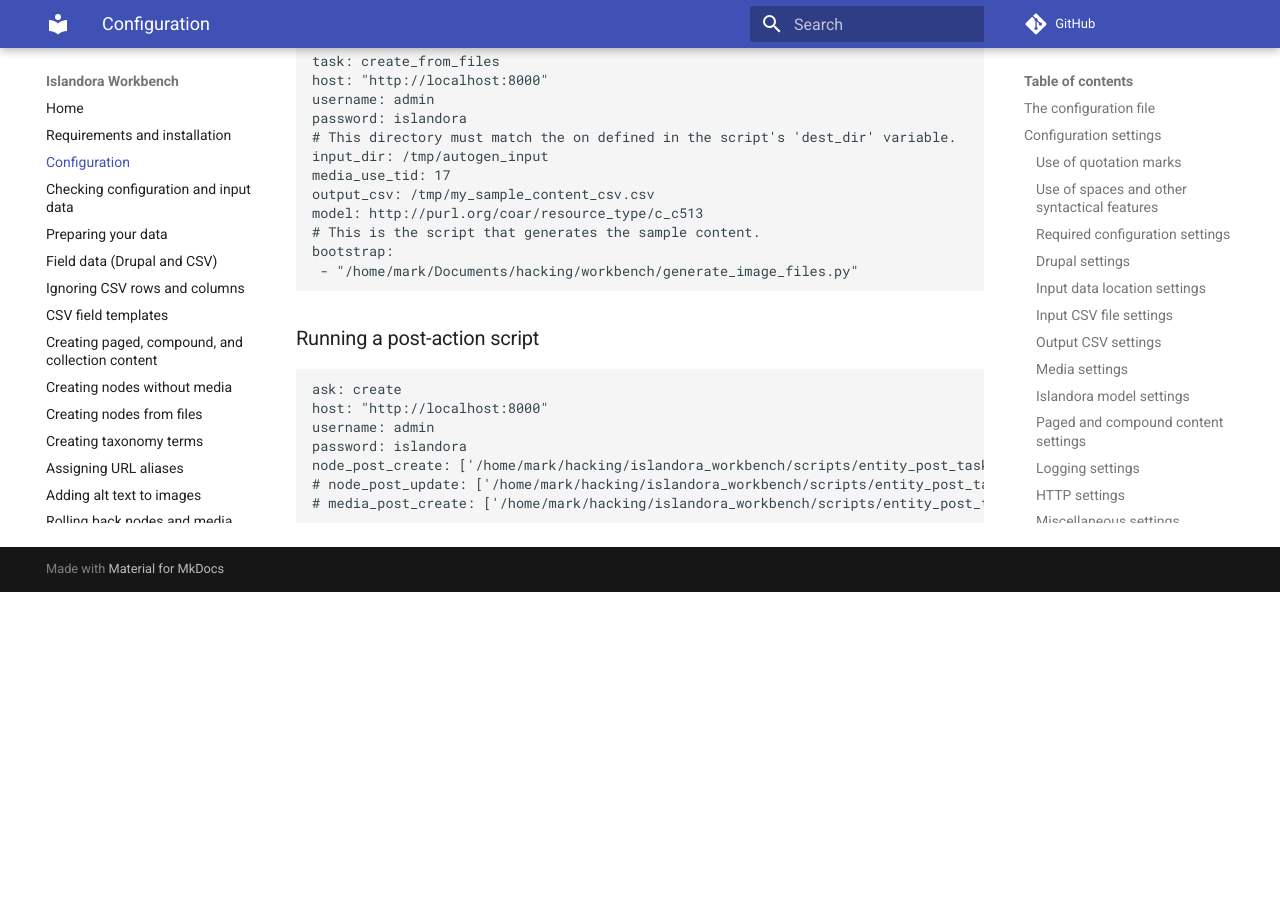
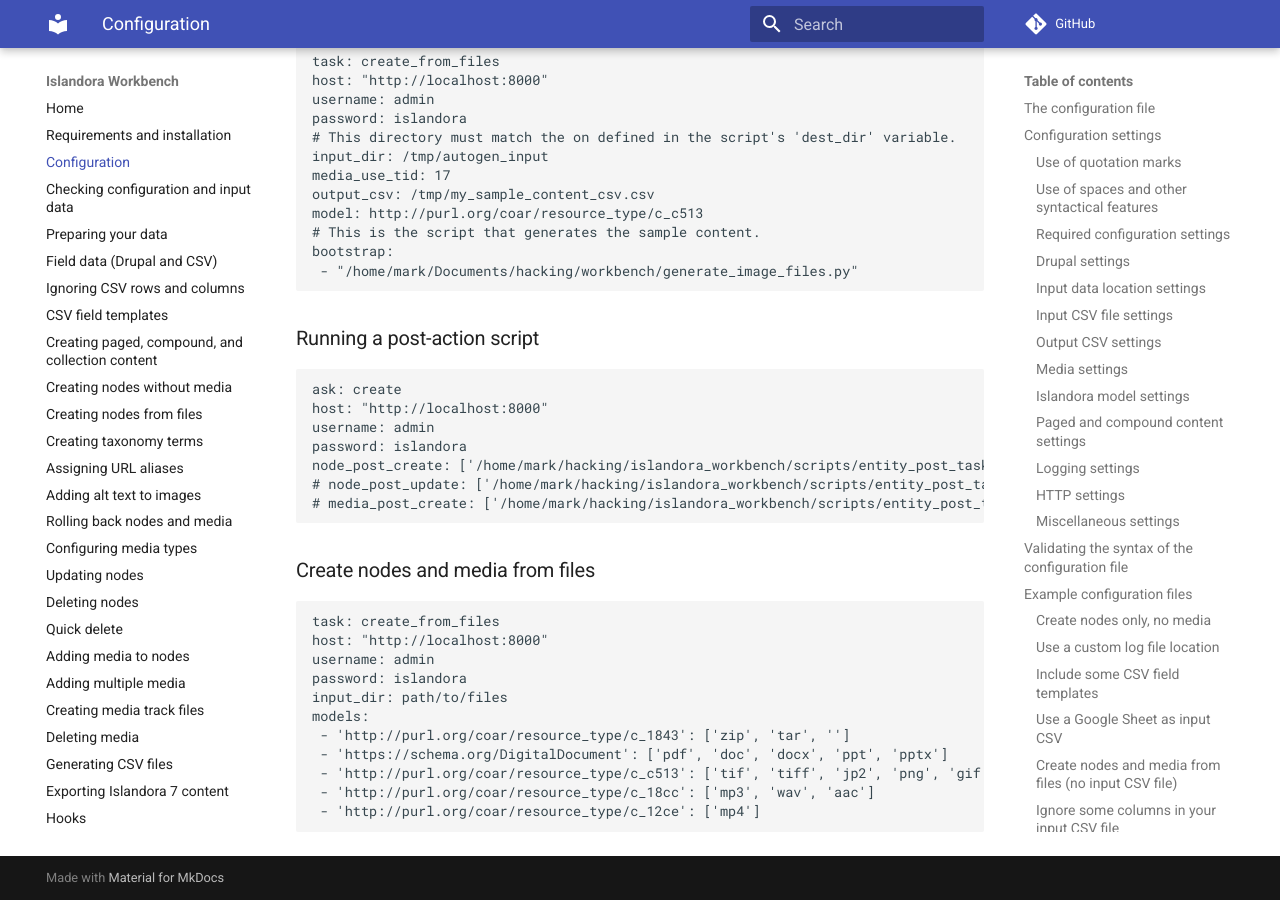
Before and after one commit to mjordan/islandora_workbench_docs, an MkDocs documentation site: the page built from docs/configuration.md, in a window 1280 px wide and 900 px high, scrolled down 19943 px. Built offline with MkDocs 1.6.1 and Material for MkDocs 9.7.7, drawn with Linux system fonts in a browser that asks for light colours; comment, search, counter and statistics services are not loaded; before the commit the page ends 20535 px from its top, so only the background shows below that.

Commit message:
Updated changelog; added 'create_from_files' config to configuration.md.

````diff
--- a/docs/configuration.md
+++ b/docs/configuration.md
@@ -358,3 +358,19 @@ node_post_create: ['/home/mark/hacking/islandora_workbench/scripts/entity_post_t
 # node_post_update: ['/home/mark/hacking/islandora_workbench/scripts/entity_post_task_example.py']
 # media_post_create: ['/home/mark/hacking/islandora_workbench/scripts/entity_post_task_example.py']
 ```
+
+### Create nodes and media from files
+
+```yaml
+task: create_from_files
+host: "http://localhost:8000"
+username: admin
+password: islandora
+input_dir: path/to/files
+models:
+ - 'http://purl.org/coar/resource_type/c_1843': ['zip', 'tar', '']
+ - 'https://schema.org/DigitalDocument': ['pdf', 'doc', 'docx', 'ppt', 'pptx']
+ - 'http://purl.org/coar/resource_type/c_c513': ['tif', 'tiff', 'jp2', 'png', 'gif', 'jpg', 'jpeg']
+ - 'http://purl.org/coar/resource_type/c_18cc': ['mp3', 'wav', 'aac']
+ - 'http://purl.org/coar/resource_type/c_12ce': ['mp4']
+```
````
Also changed, not shown: docs/changelog.md (+1 -0 lines).
